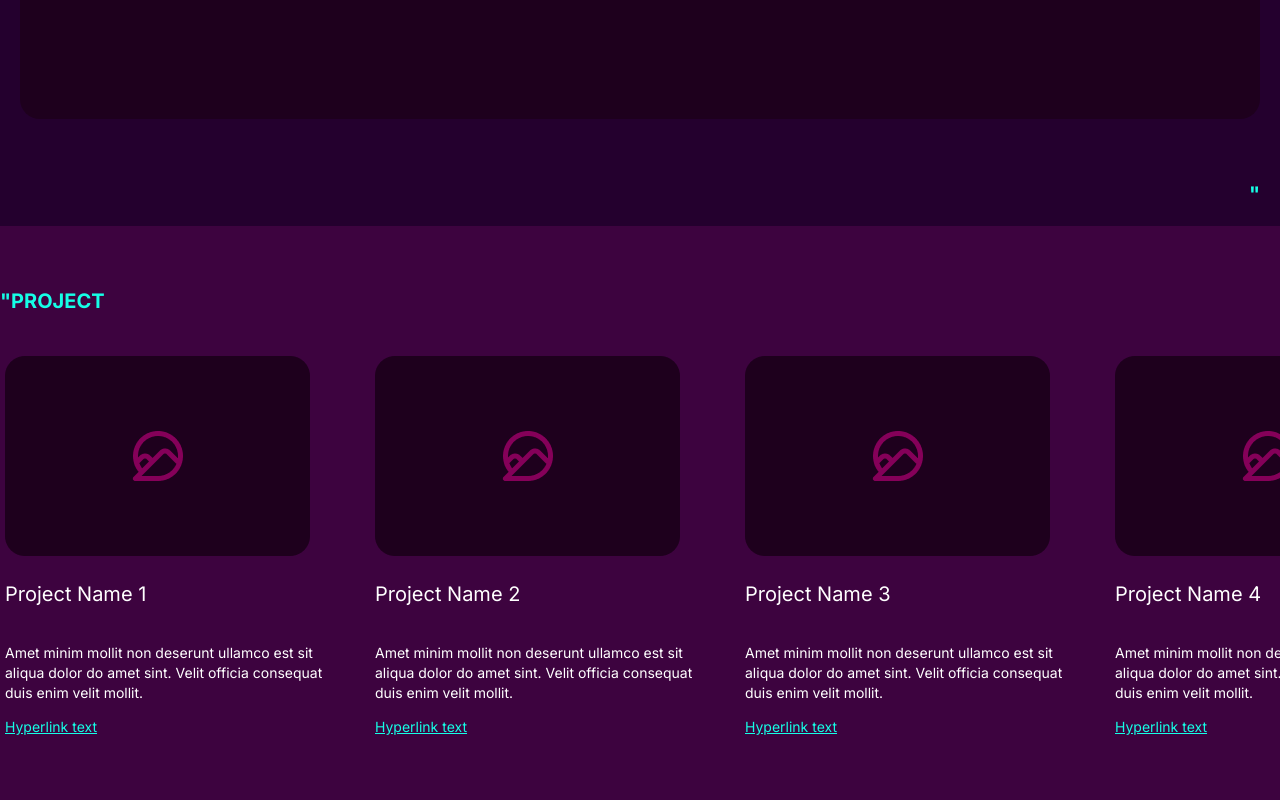
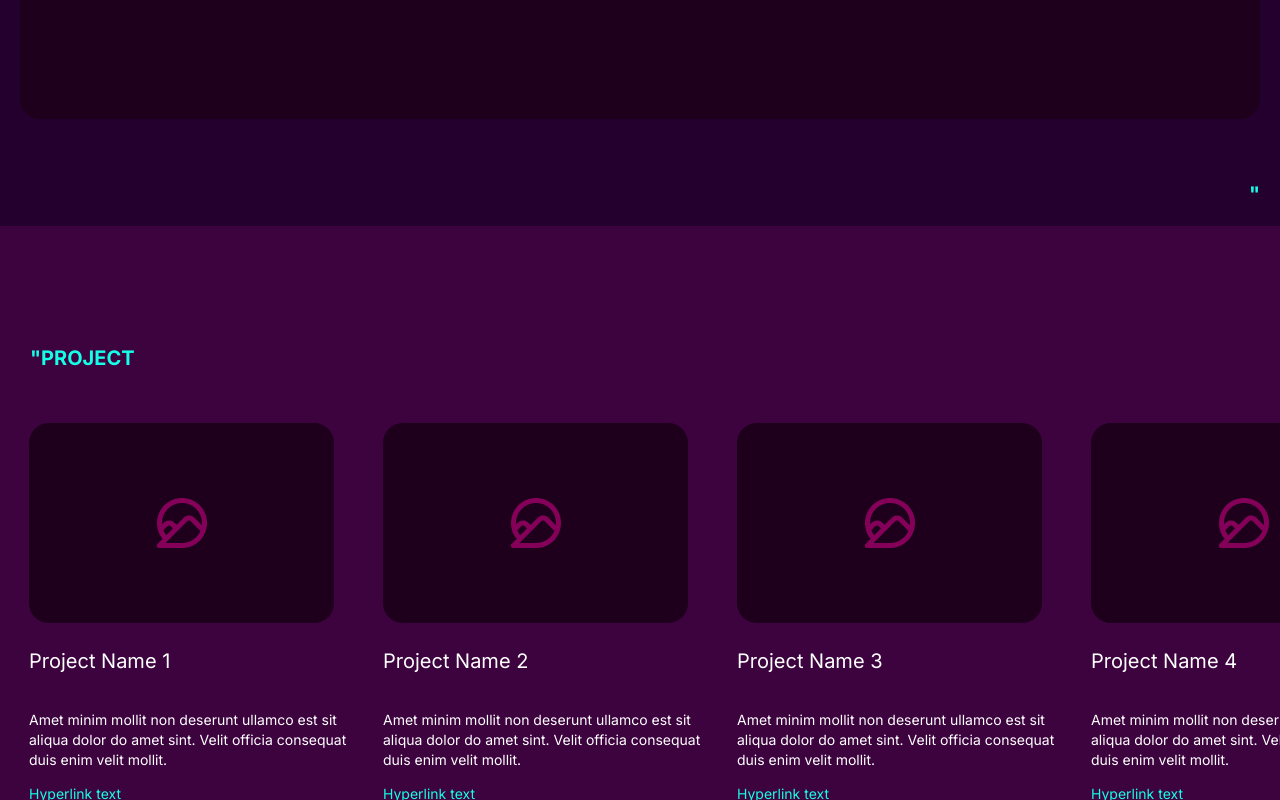
Before and after one commit to BeiraMar1111/rsschool-cv, a plain HTML site: page index.html in a window 1280 px wide. Shown: the part 2000-2800 px from the top of the page. Drawn offline with Linux system fonts and the light colour scheme.

Commit message:
edit html & css

```diff
--- a/index.html
+++ b/index.html
@@ -36,7 +36,7 @@
         <div class="container_main_block">
         <div class="main_text">
         <h1 style="line-height: 20px;"> Hello,</h1>
-        <h1>I'm Kateryna Yroshuk</h1>
+        <h1>I'm Kateryna Yaroshuk</h1>
         <h3>I'm Front end Developer</h3>
         </div>
         <div class=".main_img" ><img src="./assets/img/avatar.jpg" alt="avatar"></div>
@@ -124,8 +124,8 @@
 
       <div class="background">
       <section class="section" id="project">
-      <h2 style="margin: 0 auto; width: 1440px;">"Project</h2>
-      <div class="project_container">
+       <div class="project_container">
+        <h2 style="width: 1440px; margin-left: 30px;">"Project</h2>
         <div class="project_card">
           <div class="project_img"><img src="./assets/img/project_img.png" alt="project_img"></div>
           <p class="project_name">Project Name 1</p>
--- a/style.css
+++ b/style.css
@@ -65,7 +65,7 @@ text-align: center;
 
 body
 {
-  margin: 0 0px;
+  margin: 0 auto;
   padding: 0px;
   background-color: #24002E;
   font-family: 'Inter', sans-serif;
@@ -78,6 +78,7 @@ body
   flex-direction: column;
   justify-content: flex-start;
   scroll-behavior: smooth;
+
 
 }
 
@@ -319,8 +320,9 @@ th {
   flex-wrap: wrap;
   height: auto;
   row-gap: 0px;
-  gap: 50px;
+  gap: 34px;
   padding: 40px 0px;
+
 
 }
 div.background {
@@ -496,6 +498,8 @@ footer
 .main-container {
   display: flex;
   flex-wrap: wrap;
+  max-width: 1440px;
+  margin: 0 auto;
 }
 html {
   scroll-behavior: smooth;
```
